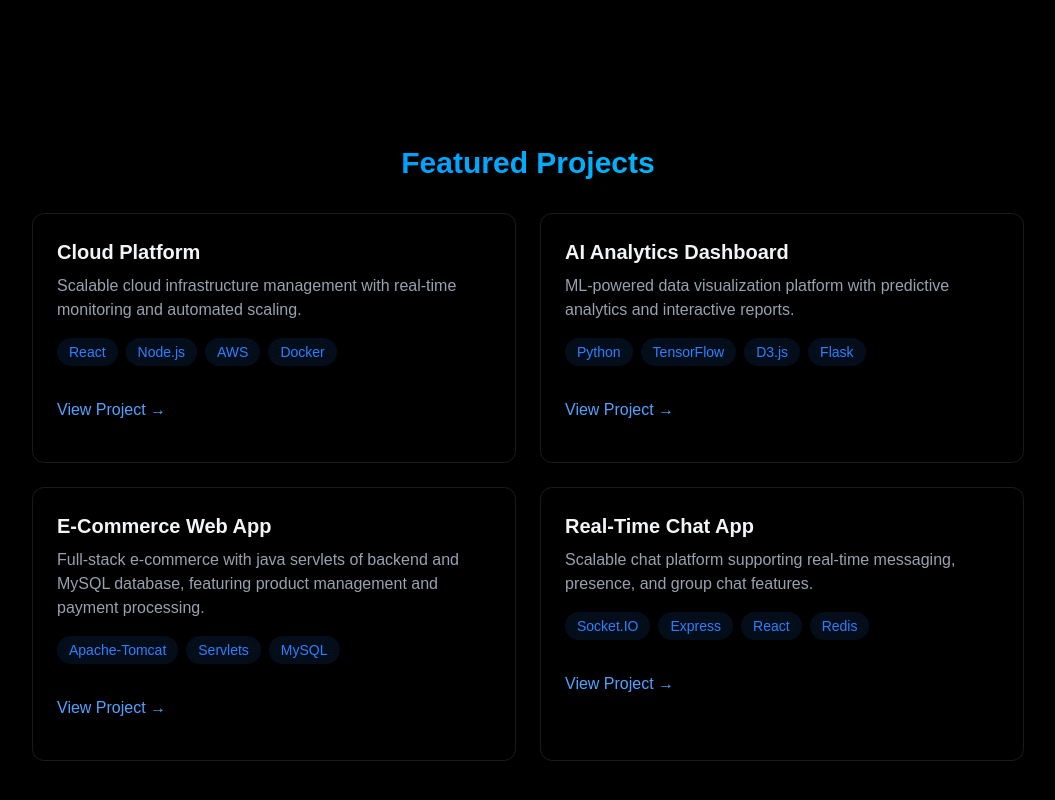
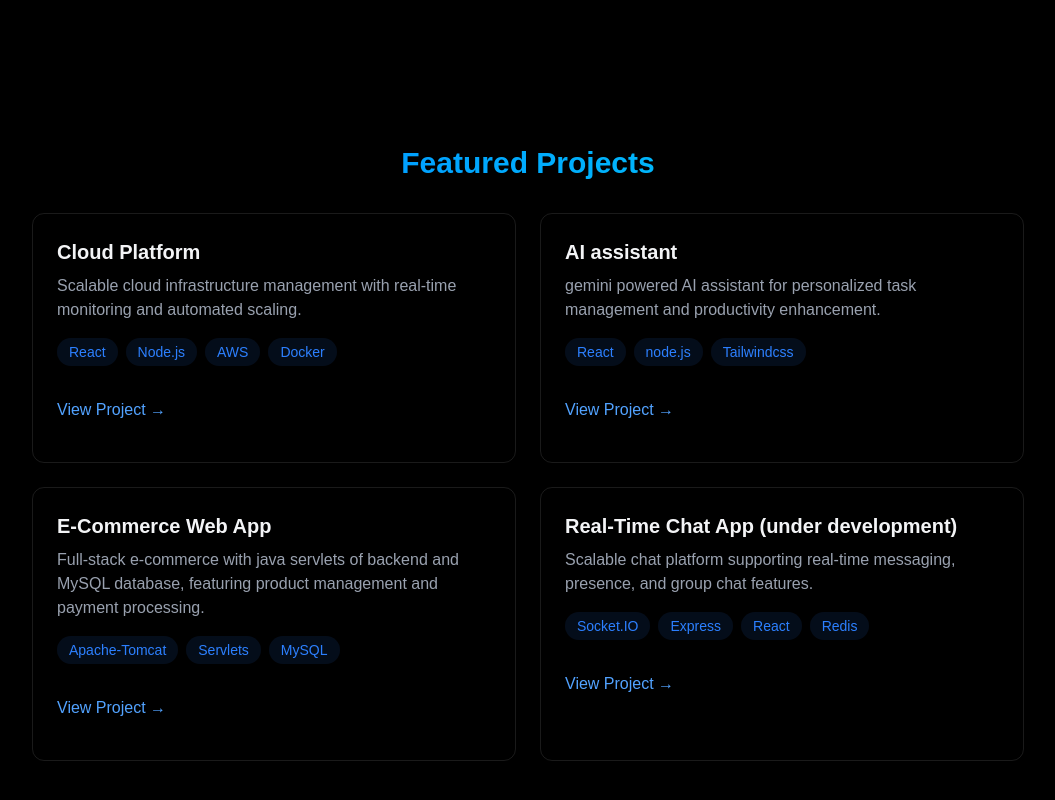
Before and after one commit to Vasisthayadav2123/portfolio-final, a React (Vite) app: page / in a window 1280 px wide. Shown: the part 1547-2347 px from the top of the page, without its empty margins (112-1167 px from the left). Built offline with nearby package versions, Linux system fonts and the light colour scheme.

Commit message:
project changes

```diff
--- a/src/components/section/projects.jsx
+++ b/src/components/section/projects.jsx
@@ -49,13 +49,13 @@ export const Projects = () => {
               transition-all
             "
             >
-              <h3 className="text-xl font-bold mb-2">AI Analytics Dashboard</h3>
+              <h3 className="text-xl font-bold mb-2">AI assistant</h3>
               <p className="text-gray-400 mb-4">
-                ML-powered data visualization platform with predictive analytics
-                and interactive reports.
+                gemini powered AI assistant for personalized task management and
+                productivity enhancement.
               </p>
               <div className="flex flex-wrap gap-2 mb-4">
-                {["Python", "TensorFlow", "D3.js", "Flask"].map((tech, key) => (
+                {["React", "node.js", "Tailwindcss"].map((tech, key) => (
                   <span
                     key={key}
                     className="
@@ -130,7 +130,7 @@ export const Projects = () => {
               transition-all
             "
             >
-              <h3 className="text-xl font-bold mb-2">Real-Time Chat App</h3>
+              <h3 className="text-xl font-bold mb-2">Real-Time Chat App (under development) </h3>
               <p className="text-gray-400 mb-4">
                 Scalable chat platform supporting real-time messaging, presence,
                 and group chat features.
```
